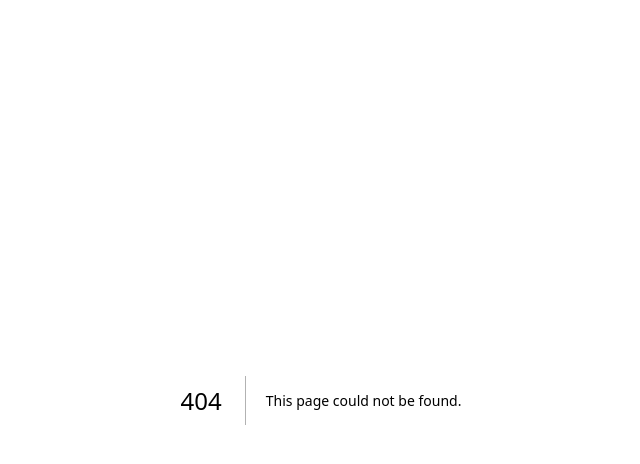
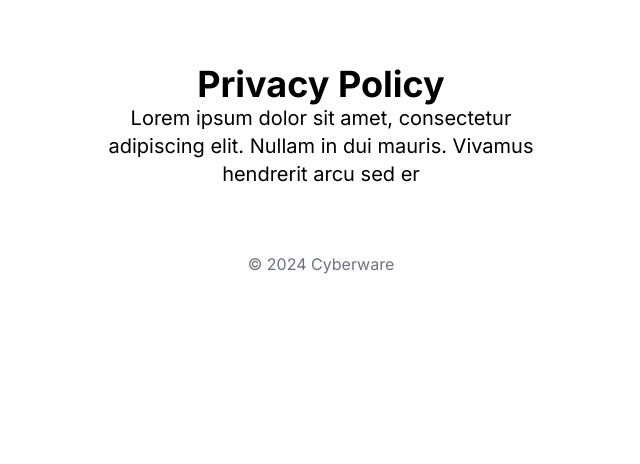
Before and after one commit to marcelina-hasiak/cyberware, a Next.js app: page /privacy-policy in a window 1280 px wide. Before the commit this address had no page. Shown: the top 464 px of the page, without its empty margins (319-959 px from the left). Built offline with nearby package versions, Linux system fonts and the light colour scheme.

Commit message:
feat: add route groups

```diff
--- /dev/null
+++ b/src/app/(static-pages)/layout.tsx
@@ -0,0 +1,9 @@
+export default function Layout({
+	children,
+}: {
+	children: React.ReactNode;
+}) {
+	return (
+		<div className="max-w-md text-center mx-auto">{children}</div>
+	);
+}
--- /dev/null
+++ b/src/app/(static-pages)/privacy-policy/page.tsx
@@ -0,0 +1,11 @@
+export default function PrivacyPolicy() {
+	return (
+		<>
+			<h1 className="text-4xl font-bold">Privacy Policy</h1>
+			<p className="text-xl">
+				Lorem ipsum dolor sit amet, consectetur adipiscing elit.
+				Nullam in dui mauris. Vivamus hendrerit arcu sed er
+			</p>
+		</>
+	);
+}
--- /dev/null
+++ b/src/app/(static-pages)/terms-of-use/page.tsx
@@ -0,0 +1,11 @@
+export default function TermsOfUse() {
+	return (
+		<>
+			<h1 className="text-4xl font-bold">Terms of Use</h1>
+			<p className="text-xl">
+				Lorem ipsum dolor sit amet, consectetur adipiscing elit.
+				Nullam in dui mauris. Vivamus hendrerit arcu sed er
+			</p>
+		</>
+	);
+}
--- a/src/app/layout.tsx
+++ b/src/app/layout.tsx
@@ -9,10 +9,23 @@ export const metadata: Metadata = {
 	description: "Generated by create next app",
 };
 
-export default function RootLayout({ children }: { children: React.ReactNode }) {
+export default function RootLayout({
+	children,
+}: {
+	children: React.ReactNode;
+}) {
 	return (
 		<html lang="en">
-			<body className={inter.className}>{children}</body>
+			<body className={inter.className}>
+				<section className="mx-auto max-w-2xl px-8 py-12 sm:px-6 sm:py-16 md:max-w-4xl lg:max-w-7xl">
+					{children}
+				</section>
+				<footer>
+					<p className="text-center text-gray-500">
+						© {new Date().getFullYear()} Cyberware
+					</p>
+				</footer>
+			</body>
 		</html>
 	);
 }
--- a/src/app/page.tsx
+++ b/src/app/page.tsx
@@ -45,9 +45,5 @@ const products: ProductItem[] = [
 ];
 
 export default function Home() {
-	return (
-		<section className="mx-auto max-w-2xl px-8 py-12 sm:px-6 sm:py-16 md:max-w-4xl lg:max-w-7xl">
-			<ProductList products={products} />
-		</section>
-	);
+	return <ProductList products={products} />;
 }
```
